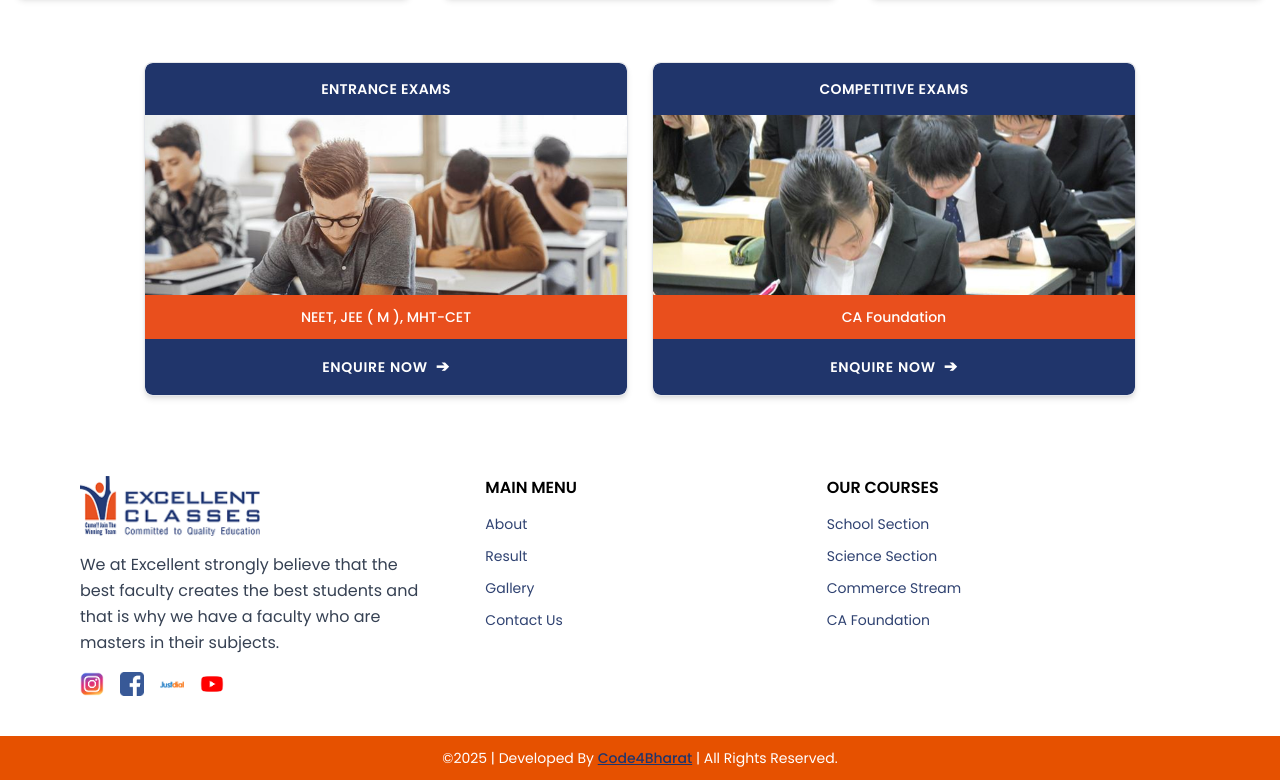
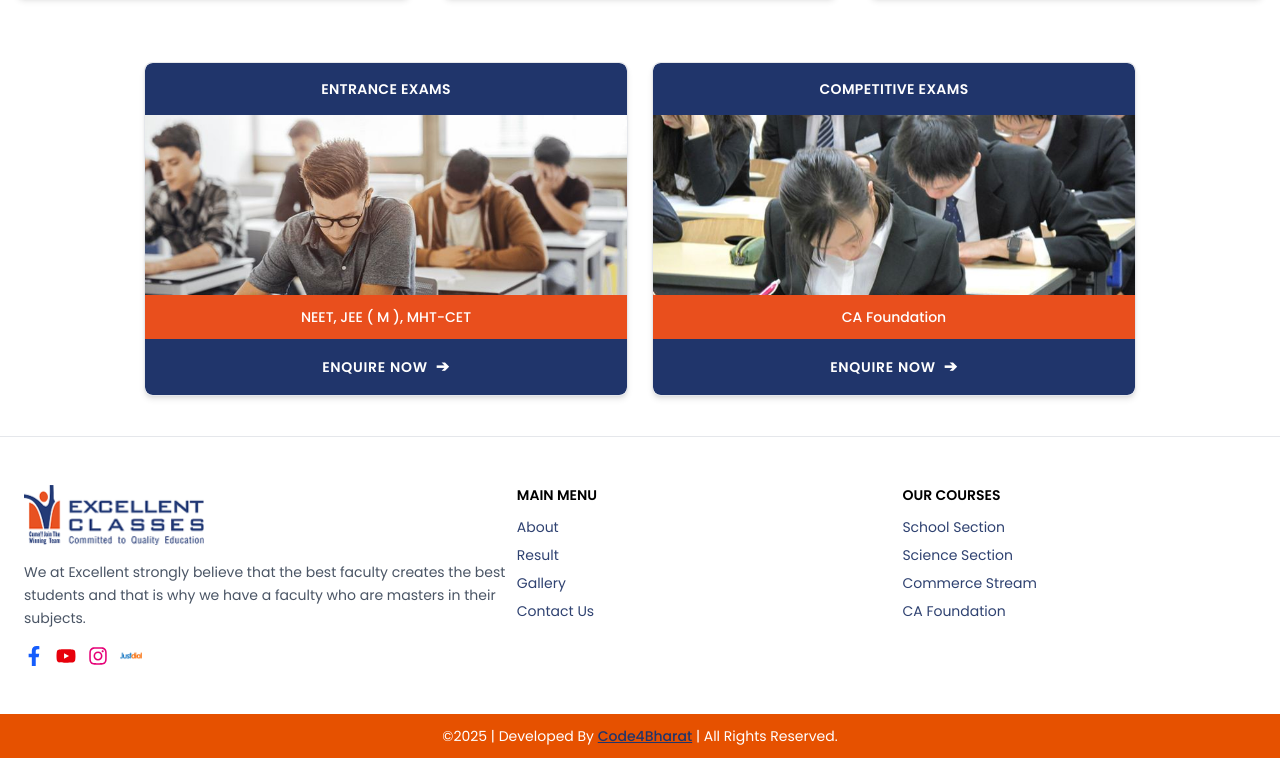
Before and after one commit to dev-nexcore/excellent_class_User, a Next.js app: page / in a window 1280 px wide. Shown: the part 1174-1954 px from the top of the page. After the commit the page ends 1932 px from the top, so only its background shows below. Built offline with nearby package versions, Linux system fonts and the light colour scheme; a web font is replaced by a local one.

Commit message:
discarded about file

```diff
--- a/src/components/common/Footer.jsx
+++ b/src/components/common/Footer.jsx
@@ -2,14 +2,13 @@
 import React from "react";
 import Link from "next/link";
 import Image from "next/image";
+import { FaYoutube, FaFacebookF, FaInstagram } from "react-icons/fa";
 
 export default function Footer() {
   return (
-    <footer className="bg-white">
-      <div className="max-w-6xl mx-auto px-4 py-10 flex flex-col md:flex-row justify-between gap-y-10">
-        {/* Left: Column 1 & Column 2 grouped with spacing */}
-        <div className="flex flex-col md:flex-row gap-x-16 flex-[2]">
-          {/* Column 1 */}
+    <footer className="bg-white border-t border-gray-200">
+      <div className="max-w-7xl mx-auto px-6 py-12 flex flex-col md:flex-row justify-between gap-y-12">
+        {/* Left Section: Column 1 */}
         <div className="flex-1 min-w-[250px]">
           <Image
             src="/Logo/logo.png"
@@ -18,57 +17,61 @@ export default function Footer() {
             height={60}
             className="mb-4"
           />
-            <p className="text-gray-700 text-base leading-relaxed mb-4 max-w-sm">
+          <p className="text-gray-600 text-sm leading-relaxed mb-4">
             We at Excellent strongly believe that the best faculty creates the
             best students and that is why we have a faculty who are masters in
             their subjects.
           </p>
-            <div className="flex flex-wrap items-center gap-4 mt-3">
-              {[
-                {
-                  href: "https://www.instagram.com/",
-                  src: "/Logo/instagram.png",
-                  alt: "Instagram",
-                },
-                {
-                  href: "https://www.facebook.com/",
-                  src: "/Logo/facebook.png",
-                  alt: "Facebook",
-                },
-                {
-                  href: "https://www.justdial.com/",
-                  src: "/Logo/justdial.png",
-                  alt: "Justdial",
-                },
-                {
-                  href: "https://www.youtube.com/",
-                  src: "/Logo/youtube.png",
-                  alt: "YouTube",
-                },
-              ].map((icon) => (
+
+          {/* Social Icons */}
+          <div className="flex items-center gap-3 text-xl mt-4">
             <a
-                  key={icon.alt}
-                  href={icon.href}
+              href="https://www.facebook.com/"
+              target="_blank"
+              rel="noopener noreferrer"
+              className="text-blue-600 hover:text-blue-800"
+            >
+              <FaFacebookF />
+            </a>
+            <a
+              href="https://www.youtube.com/"
+              target="_blank"
+              rel="noopener noreferrer"
+              className="text-red-600 hover:text-red-700"
+            >
+              <FaYoutube />
+            </a>
+            <a
+              href="https://www.instagram.com/"
+              target="_blank"
+              rel="noopener noreferrer"
+              className="text-pink-600 hover:text-pink-700"
+            >
+              <FaInstagram />
+            </a>
+            <a
+              href="https://www.justdial.com/"
               target="_blank"
               rel="noopener noreferrer"
             >
               <Image
-                    src={icon.src}
-                    alt={icon.alt}
-                    width={24}
-                    height={24}
+                src="/Logo/justdial.png"
+                alt="Justdial"
+                width={22}
+                height={22}
               />
             </a>
-              ))}
           </div>
         </div>
 
+        {/* Right Section: Columns 2 and 3 */}
+        <div className="flex flex-col sm:flex-row flex-[1.5] gap-x-8 gap-y-8">
           {/* Column 2 */}
-          <div className="flex-1 min-w-[200px]">
-            <h4 className="text-black text-base font-semibold uppercase mb-3">
+          <div className="flex-1 min-w-[180px]">
+            <h4 className="text-black text-sm font-semibold uppercase mb-3">
               Main Menu
             </h4>
-            <ul className="space-y-2">
+            <ul className="space-y-2 text-sm text-[#2f4271]">
               {[
                 { name: "About", path: "/Aboutus" },
                 { name: "Result", path: "/result" },
@@ -77,7 +80,7 @@ export default function Footer() {
               ].map((item) => (
                 <li key={item.name}>
                   <Link href={item.path}>
-                    <span className="text-[#2f4271] hover:underline hover:text-[#1e2f5d] cursor-pointer text-sm">
+                    <span className="hover:underline hover:text-[#1e2f5d] cursor-pointer">
                       {item.name}
                     </span>
                   </Link>
@@ -85,14 +88,13 @@ export default function Footer() {
               ))}
             </ul>
           </div>
-        </div>
 
           {/* Column 3 */}
-        <div className="flex-1 min-w-[200px]">
-          <h4 className="text-black text-base font-semibold uppercase mb-3">
+          <div className="flex-1 min-w-[180px]">
+            <h4 className="text-black text-sm font-semibold uppercase mb-3">
               Our Courses
             </h4>
-          <ul className="space-y-2">
+            <ul className="space-y-2 text-sm text-[#2f4271]">
               {[
                 "School Section",
                 "Science Section",
@@ -100,16 +102,15 @@ export default function Footer() {
                 "CA Foundation",
               ].map((course) => (
                 <li key={course}>
-                <Link
-                  href={`/${course.toLowerCase().replace(/\s+/g, "-")}`}
-                >
-                  <span className="text-[#2f4271] hover:underline hover:text-[#1e2f5d] cursor-pointer text-sm">
+                  <Link href={`/${course.toLowerCase().replace(/\s+/g, "-")}`}>
+                    <span className="hover:underline hover:text-[#1e2f5d] cursor-pointer">
                       {course}
                     </span>
                   </Link>
                 </li>
               ))}
             </ul>
+          </div>
         </div>
       </div>
 
```
Also changed, not shown: src/components/Gallery/imagecomponent.jsx (+0 -159 lines), src/components/home/HomeTestimonial.jsx (added, +8 -0 lines), src/components/home/contact.jsx (+38 -49 lines). Lines whose indentation alone changed are shown as unchanged.
